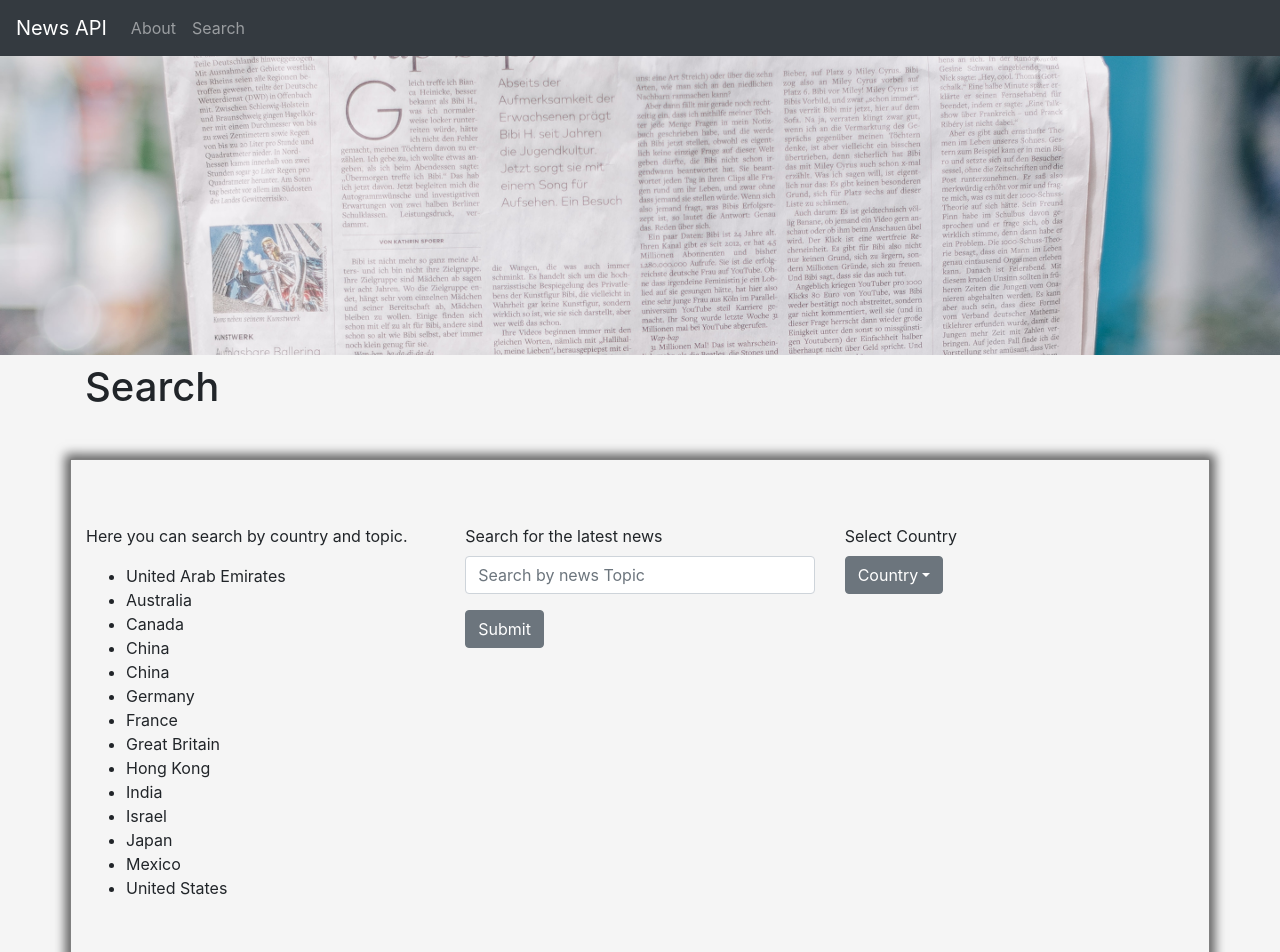
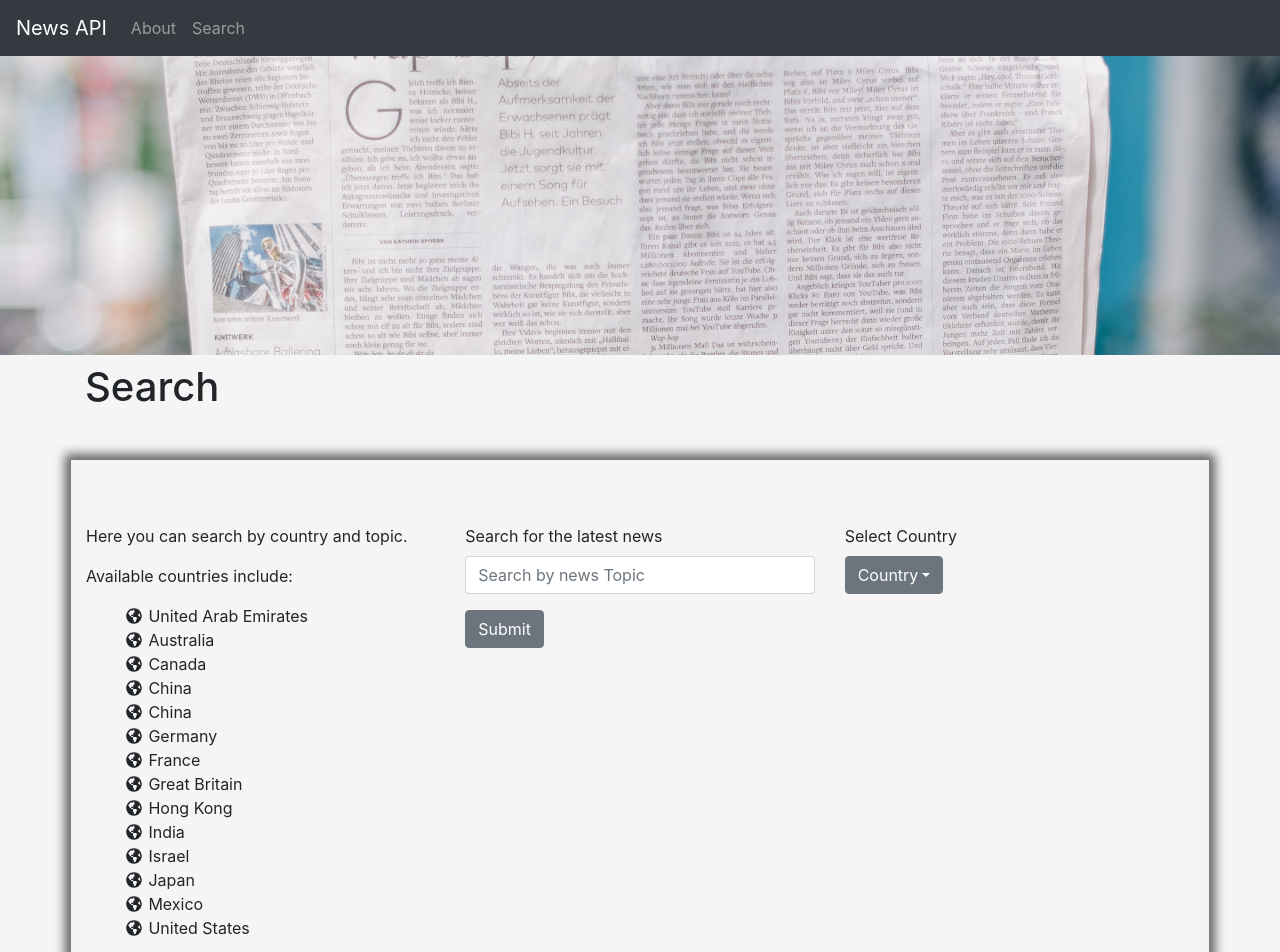
Before and after one commit to nevermindthelabel/news-api, a React (Create React App) app: page /search in a window 1280 px wide. Shown: the top 952 px of the page. Built offline with nearby package versions, Linux system fonts and the light colour scheme.

Commit message:
updated lis with font awesome icons

```diff
--- a/src/Pages/Search.js
+++ b/src/Pages/Search.js
@@ -1,5 +1,7 @@
 import React, { useState } from 'react';
 import { Container, Row, Col, Dropdown, DropdownToggle, DropdownMenu, DropdownItem, Label } from 'reactstrap';
+import { FontAwesomeIcon } from '@fortawesome/react-fontawesome';
+import { faGlobeAmericas } from '@fortawesome/free-solid-svg-icons';
 import Form from '../components/Form';
 import API from '../util';
 import axios from 'axios';
@@ -40,8 +42,9 @@ const Search = () => {
         <Row className="search-intro">
           <Col md="4">
             <p>Here you can search by country and topic.</p>
-            <ul>
-              {countriesToSearchFrom.map(country => (<li>{country}</li>))}
+            <p>Available countries include:</p>
+            <ul className="fa-ul">
+              {countriesToSearchFrom.map(country => (<li><FontAwesomeIcon icon={faGlobeAmericas} style={{ marginRight: '.4em' }} />{country}</li>))}
             </ul>
           </Col>
           <Col md="4">
```
Lines whose indentation alone changed are shown as unchanged.
